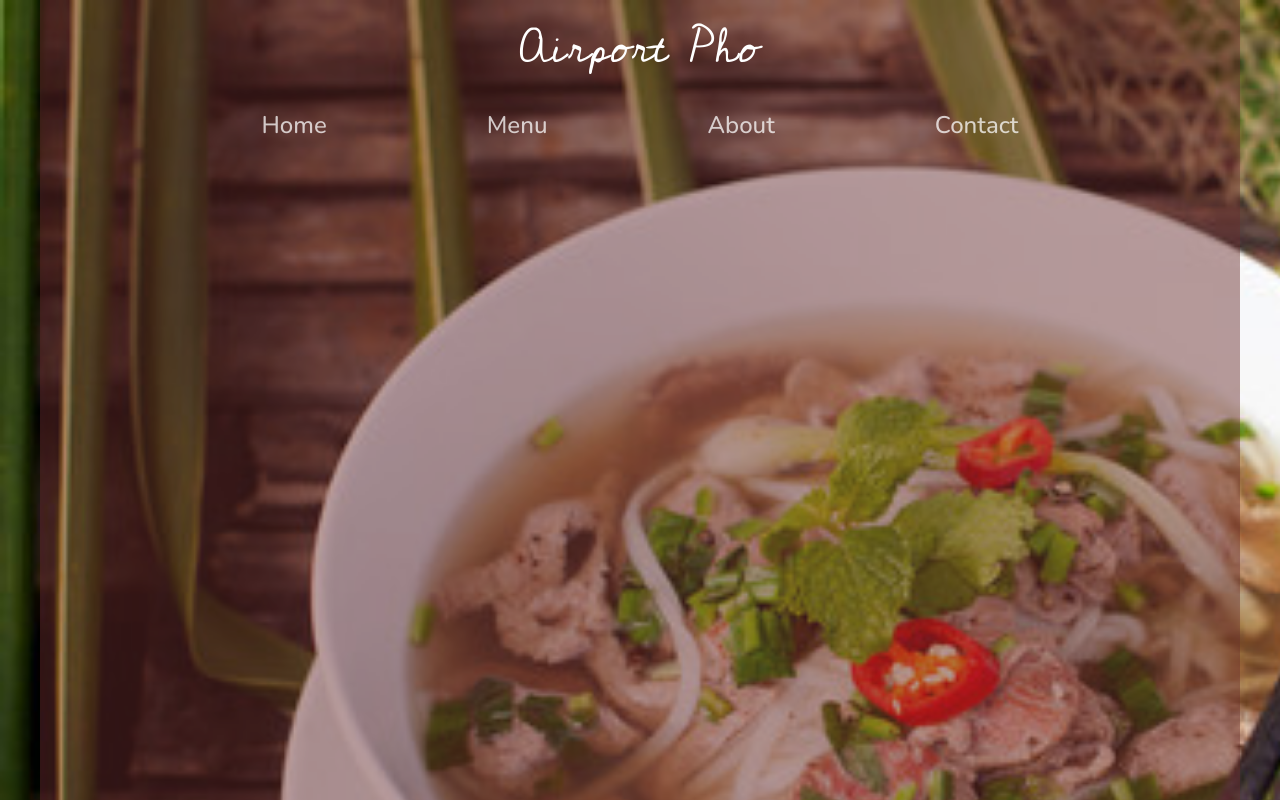
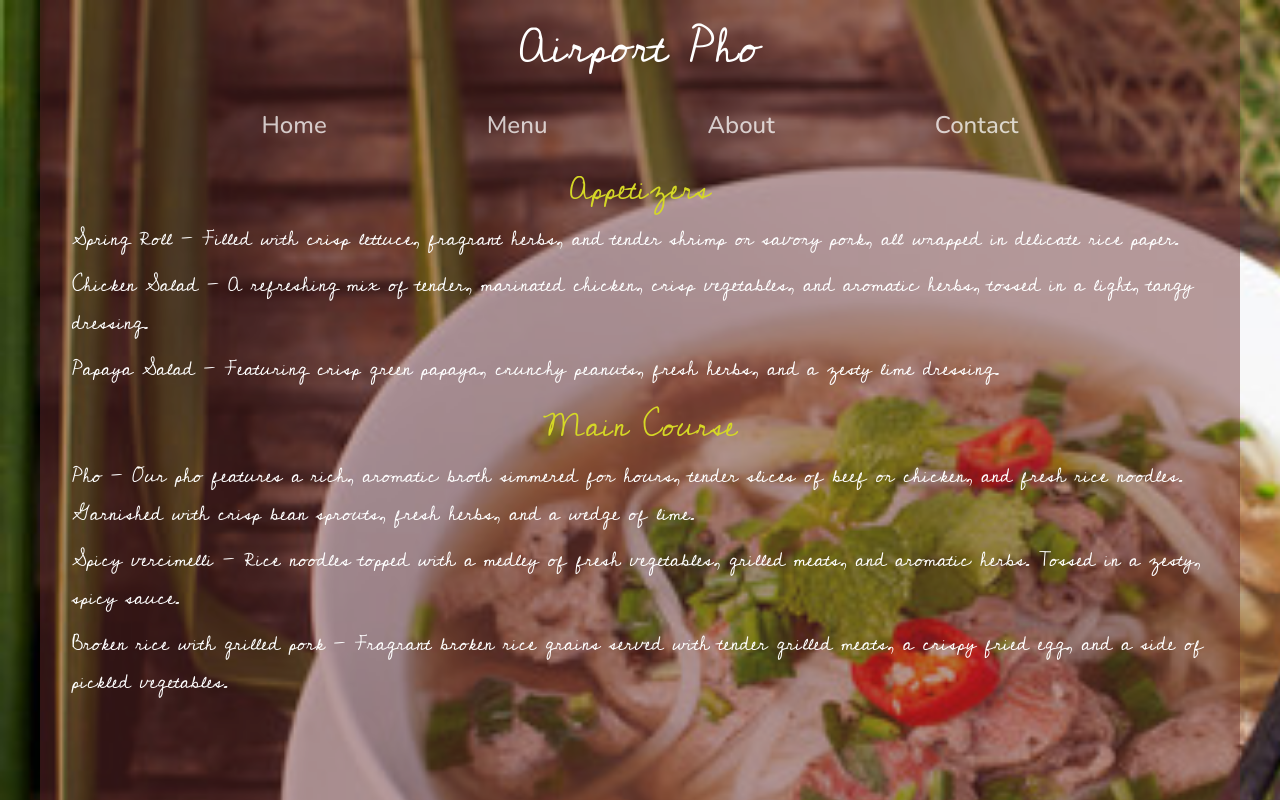
Before and after one commit to Arussel1/restaurant, a website built with webpack: page src/index.html in a window 1280 px wide. Built offline with nearby package versions, Linux system fonts and the light colour scheme.

Commit message:
Create dynamic menu page with JS

```diff
--- a/src/index.js
+++ b/src/index.js
@@ -5,3 +5,5 @@ import About from './pages/about';
 import Contact from './pages/contact';
 
 const divContent = document.querySelector("#content");
+
+Menu(divContent);
--- a/src/pages/menu.js
+++ b/src/pages/menu.js
@@ -0,0 +1,45 @@
+export default function Menu(divContent){
+    divContent.innerHTML = "";
+    const br = document.createElement('br');
+
+    const appetizers = document.createElement('div');
+    const appetizersHeader = document.createElement('p');
+    const springRoll = document.createElement('p');
+    const chickenSalad = document.createElement('p');
+    const papayaSalad = document.createElement('p');
+    appetizers.classList.add("appetizers");
+    appetizersHeader.classList.add("menuHeader");
+    appetizersHeader.textContent = "Appetizers";
+    springRoll.classList.add("menuDescription");
+    springRoll.textContent = "Spring Roll - Filled with crisp lettuce, fragrant herbs, and tender shrimp or savory pork, all wrapped in delicate rice paper. ";
+    chickenSalad.classList.add("menuDescription");
+    chickenSalad.textContent = "Chicken Salad -  A refreshing mix of tender, marinated chicken, crisp vegetables, and aromatic herbs, tossed in a light, tangy dressing.";
+    papayaSalad.classList.add("menuDescription");
+    papayaSalad.textContent = "Papaya Salad - Featuring crisp green papaya, crunchy peanuts, fresh herbs, and a zesty lime dressing.";
+    appetizers.appendChild(appetizersHeader);
+    appetizers.appendChild(springRoll);
+    appetizers.appendChild(chickenSalad);
+    appetizers.appendChild(papayaSalad);
+
+    const mainCourse = document.createElement('div');
+    const mainCourseHeader = document.createElement('p');
+    const pho = document.createElement('p');
+    const spicyVercimelli = document.createElement('p');
+    const brokenRice = document.createElement('p');
+    mainCourse.classList.add("main");
+    mainCourseHeader.classList.add("menuHeader");
+    mainCourseHeader.textContent = "Main Course";
+    pho.classList.add("menuDescription");
+    pho.textContent = "Pho - Our pho features a rich, aromatic broth simmered for hours, tender slices of beef or chicken, and fresh rice noodles. Garnished with crisp bean sprouts, fresh herbs, and a wedge of lime.";
+    spicyVercimelli.classList.add("menuDescription");
+    spicyVercimelli.textContent = "Spicy vercimelli -  Rice noodles topped with a medley of fresh vegetables, grilled meats, and aromatic herbs. Tossed in a zesty, spicy sauce.";
+    brokenRice.classList.add("menuDescription");
+    brokenRice.textContent = "Broken rice with grilled pork - Fragrant broken rice grains served with tender grilled meats, a crispy fried egg, and a side of pickled vegetables.";
+    mainCourse.appendChild(mainCourseHeader);
+    mainCourse.appendChild(pho);
+    mainCourse.appendChild(spicyVercimelli);
+    mainCourse.appendChild(brokenRice);
+
+    divContent.appendChild(appetizers);
+    divContent.appendChild(mainCourse);
+}
--- a/src/style.css
+++ b/src/style.css
@@ -95,8 +95,11 @@ div#content{
 }
 
 /*Menu page*/
-.menuHeader {
+ .menuHeader {
     text-align: center;
     font-size: 2rem;
     color: rgb(213, 216, 38);
 }
+.menuDescription{
+    margin-bottom: 0.5rem;
+}
```
